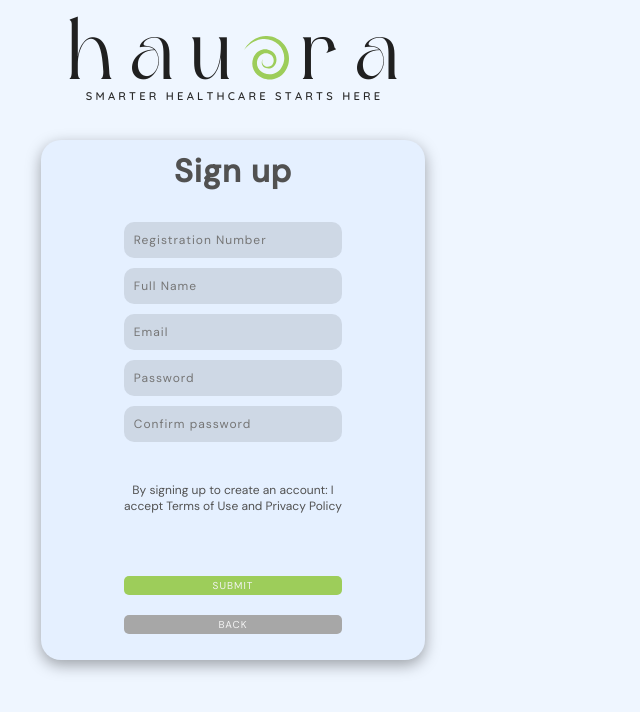
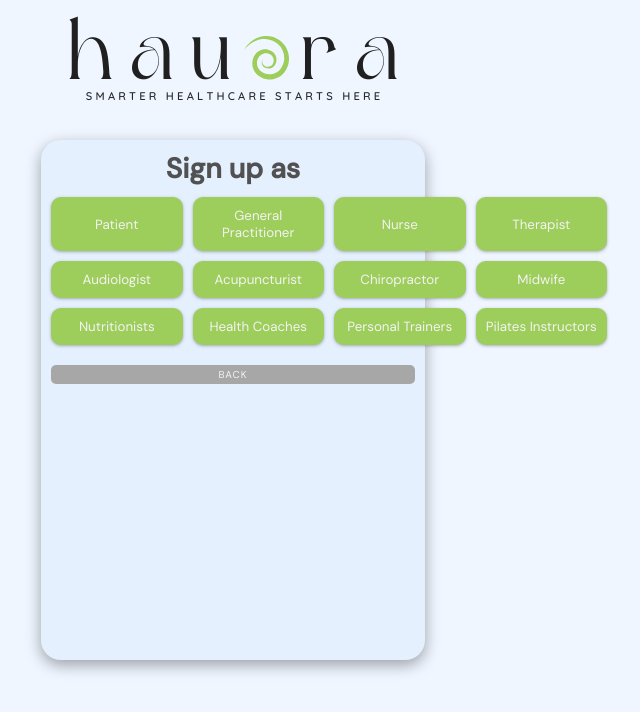
Before and after one commit to DiamondD7/yougotjob_client, a React (Vite) app: page / in a window 1280 px wide. Both pictures are taken after a click on the button "Sign up here". Shown: the top 712 px of the page, without its empty margins (407-1047 px from the left). Built offline with nearby package versions, Linux system fonts and the light colour scheme.

Commit message:
added patient sign up component

```diff
--- a/src/components/SignIn/SignIn.jsx
+++ b/src/components/SignIn/SignIn.jsx
@@ -9,9 +9,126 @@ import { Link, useNavigate } from "react-router-dom";
 import { CircleNotch } from "@phosphor-icons/react";
 
 import "../../styles/signinstyles.css";
+
+const SignUpOptions = ({
+  setSignupOptionsClicked,
+  setPatientOption,
+  setHealthPractitionerOption,
+}) => {
+  return (
+    <div className="signin__wrapper">
+      <div className="signupform-options-container__wrapper">
+        <h2 className="signupas-title">Sign up as</h2>
+        <div className="signup-options__wrapper">
+          <button
+            className="signup-options__btns"
+            onClick={() => setPatientOption(true)}
+          >
+            Patient
+          </button>
+          <button
+            className="signup-options__btns"
+            onClick={() => setHealthPractitionerOption(true)}
+          >
+            General Practitioner
+          </button>
+          <button className="signup-options__btns">Nurse</button>
+          <button className="signup-options__btns">Therapist</button>
+          <button className="signup-options__btns">Audiologist</button>
+          <button className="signup-options__btns">Acupuncturist</button>
+          <button className="signup-options__btns">Chiropractor</button>
+          <button className="signup-options__btns">Midwife</button>
+          <button className="signup-options__btns">Nutritionists</button>
+          <button className="signup-options__btns">Health Coaches</button>
+          <button className="signup-options__btns">Personal Trainers</button>
+          <button className="signup-options__btns">Pilates Instructors</button>
+        </div>
+        <button
+          className="signup-options-back__btn"
+          onClick={() => setSignupOptionsClicked(false)}
+        >
+          Back
+        </button>
+      </div>
+    </div>
+  );
+};
+
+const PatientSignUp = ({ setPatientOption }) => {
+  return (
+    <div>
+      <div className="signupform-options-container__wrapper">
+        <h1 style={{ textAlign: "center" }}>Patient Sign up</h1>
+        <br />
+        <form className="signup-form">
+          <input
+            className="signin-signup-form__input"
+            type="text"
+            placeholder="NHI"
+          />
+          <input
+            className="signin-signup-form__input"
+            type="text"
+            placeholder="Full name"
+          />
+          <input
+            required
+            className="signin-signup-form__input"
+            type="text"
+            placeholder="Email"
+          />
+          <input
+            required
+            className="signin-signup-form__input"
+            type="password"
+            placeholder="Password"
+          />
+          <input
+            required
+            type="password"
+            placeholder="Confirm password"
+            className="signin-signup-form__input"
+          />
+        </form>
+        <div
+          style={{
+            display: "flex",
+            justifyContent: "center",
+            textAlign: "center",
+          }}
+        >
+          <p className="termsofuse__text">
+            By signing up to create an account: I accept Terms of Use and
+            Privacy Policy
+          </p>
+        </div>
+        <br />
+        <div style={{ textAlign: "center" }}>
+          <button className="signup-signin-submit__btn" type="submit">
+            Submit
+          </button>
+          <button
+            className="signup-back__btn"
+            onClick={() => setPatientOption(false)}
+          >
+            Back
+          </button>
+        </div>
+      </div>
+    </div>
+  );
+};
+
 const SignIn = ({ localData }) => {
+  // SIGNUP-OPTIONS
+  const [patientOption, setPatientOption] = useState(false);
+  const [healthPractitionerOption, setHealthPractitionerOption] =
+    useState(false);
+  // SIGNUP-OPTIONS
+
   const PWD_REGEX = /^(?=.*[a-z])(?=.*[A-Z])(?=.*[0-9])(?=.*[!@#$%]).{8,24}$/;
   const [signUpClicked, setSignUpClicked] = useState(false);
+  const [signupOptionsClicked, setSignupOptionsClicked] = useState(false);
   const [registrationNumber, setRegistrationNumber] = useState("");
   const [fullName, setFullName] = useState("");
   const [emailAddress, setEmailAddress] = useState("");
@@ -130,7 +247,7 @@ const SignIn = ({ localData }) => {
   const handleBackButton = () => {
     //handlingBackButton when going back
     //and called this in the handlingSignUp to restart all values
-    setSignUpClicked(false);
+    setHealthPractitionerOption(false);
     setIsError(false);
     setIsErrorRegistration(false);
     setIsErrorPwd(false);
@@ -197,7 +314,7 @@ const SignIn = ({ localData }) => {
   return (
     <div className="signin__wrapper">
       <div className="logo"></div>
-      {signUpClicked === false ? (
+      {signupOptionsClicked === false ? (
         <div className="signinform-container__wrapper">
           <h1>Sign in</h1>
           {isLoadingSignIn === true ? (
@@ -244,7 +361,7 @@ const SignIn = ({ localData }) => {
               <div style={{ textAlign: "center" }}>
                 <button
                   className="signin-signup__btn"
-                  onClick={() => setSignUpClicked(true)}
+                  onClick={() => setSignupOptionsClicked(true)}
                 >
                   Sign up here
                 </button>
@@ -259,6 +376,19 @@ const SignIn = ({ localData }) => {
           )}
         </div>
       ) : (
+        <div>
+          <SignUpOptions
+            setSignupOptionsClicked={setSignupOptionsClicked}
+            setPatientOption={setPatientOption}
+            setHealthPractitionerOption={setHealthPractitionerOption}
+          />
+          {patientOption === true ? (
+            <PatientSignUp setPatientOption={setPatientOption} />
+          ) : (
+            ""
+          )}
+
+          {healthPractitionerOption === true ? (
             <div className="signinform-container__wrapper">
               <h1>Sign up</h1>
               {isError === true ? (
@@ -346,8 +476,8 @@ const SignIn = ({ localData }) => {
                   )}
                   <div style={{ display: "flex", justifyContent: "center" }}>
                     <p className="termsofuse__text">
-                  By signing up to create an account: I accept Terms of Use and
-                  Privacy Policy
+                      By signing up to create an account: I accept Terms of Use
+                      and Privacy Policy
                     </p>
                   </div>
                   <br />
@@ -356,10 +486,17 @@ const SignIn = ({ localData }) => {
                     Submit
                   </button>
                   <br />
-              <button className="signup-back__btn" onClick={handleBackButton}>
+                  <button
+                    className="signup-back__btn"
+                    onClick={handleBackButton}
+                  >
                     Back
                   </button>
                 </form>
+              )}
+            </div>
+          ) : (
+            ""
           )}
         </div>
       )}
--- a/src/styles/signinstyles.css
+++ b/src/styles/signinstyles.css
@@ -167,3 +167,65 @@
   font-size: 10px;
   color: red;
 }
+
+/* ------------------------------------------------------------Sign up options */
+.signupas-title {
+  font-size: 28px;
+  text-align: center;
+  margin-bottom: 10px;
+}
+
+.signupform-options-container__wrapper {
+  height: 65%;
+  width: 30%;
+
+  background-color: #e5f0ff;
+  box-shadow: rgba(0, 0, 0, 0.35) 0px 5px 15px;
+  border-radius: 20px;
+  position: absolute;
+  top: 50%;
+  left: 50%;
+  transform: translate(-50%, -50%);
+  padding: 10px;
+}
+
+.signup-options__wrapper {
+  display: grid;
+  grid-template-columns: repeat(4, 131.5px);
+  gap: 10px;
+}
+
+.signup-options__btns {
+  background-color: #9dcd5a;
+  color: #f3f3f3;
+  border: none;
+  box-shadow: rgba(60, 64, 67, 0.2) 0px 1px 2px 0px,
+    rgba(60, 64, 67, 0.15) 0px 1px 3px 1px;
+  border-radius: 10px;
+  padding: 10px;
+  cursor: pointer;
+}
+
+.signup-options-back__btn {
+  width: 100%;
+  font-size: 10px;
+  padding: 3px 0;
+  margin-top: 20px;
+  letter-spacing: 1px;
+  text-transform: uppercase;
+  cursor: pointer;
+
+  background-color: #a7a7a7;
+  color: #f3f3f3;
+  border-radius: 5px;
+  border: none;
+}
+
+/* ------------------------------------------------------------Sign up options */
+
+/* ------------------------------------------------------------Patient Sign Up */
+.signup-form {
+  text-align: center;
+}
+
+/* ------------------------------------------------------------Patient Sign Up */
```
Lines whose indentation alone changed are shown as unchanged.
